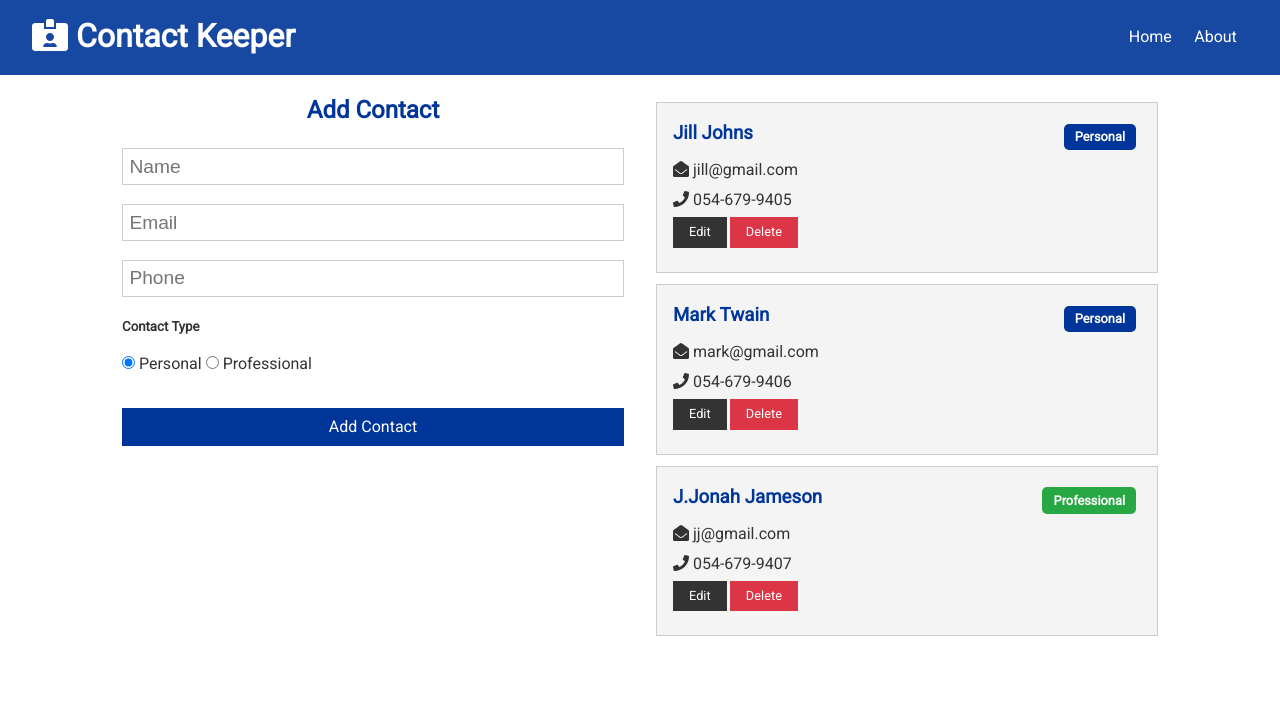
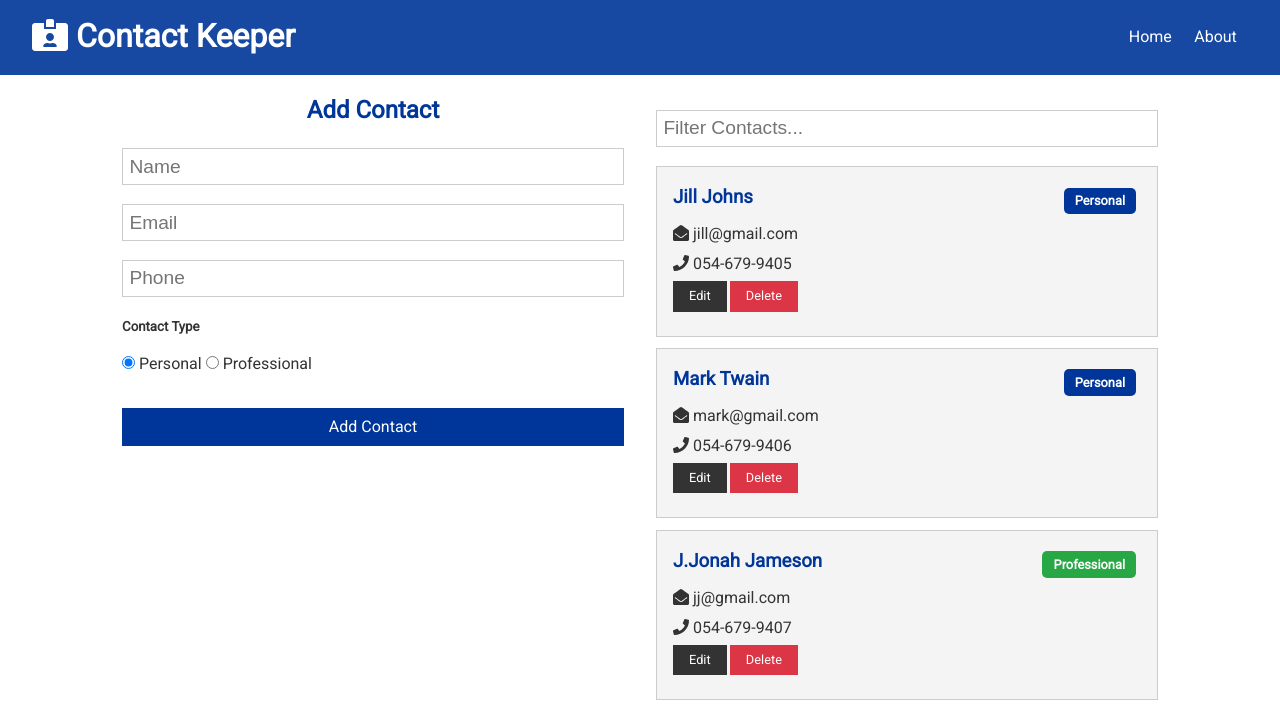
Before and after one commit to gadaharon/Contacts-Manager, a React (Create React App) app in the folder client/: page / in a window 1280 px wide. Shown: the top 714 px of the page. Built offline with nearby package versions, Linux system fonts and the light colour scheme.

Commit message:
create filter component

```diff
--- /dev/null
+++ b/client/src/components/contacts/ContactsFilter.js
@@ -0,0 +1,35 @@
+import React, { useContext, useRef, useEffect } from "react";
+import ContactContext from "../../context/contacts/ContactContext";
+
+const ContactsFilter = () => {
+  const contactContext = useContext(ContactContext);
+  const { filterContacts, clearFilter, filtered } = contactContext;
+  const text = useRef("");
+
+  useEffect(() => {
+    if (filtered === null) {
+      text.current.value = "";
+    }
+  });
+
+  const onChange = e => {
+    if (text.current.value !== "") {
+      filterContacts(e.target.value);
+    } else {
+      clearFilter();
+    }
+  };
+
+  return (
+    <form>
+      <input
+        ref={text}
+        type="text"
+        placeholder="Filter Contacts..."
+        onChange={onChange}
+      />
+    </form>
+  );
+};
+
+export default ContactsFilter;
--- a/client/src/components/pages/Home.js
+++ b/client/src/components/pages/Home.js
@@ -1,6 +1,7 @@
 import React from "react";
 import Contacts from "../contacts/Contacts";
 import ContactForm from "../contacts/ContactForm";
+import ContactFilter from '../contacts/ContactsFilter';
 
 const Home = () => {
   return (
@@ -9,6 +10,7 @@ const Home = () => {
         <ContactForm />
       </div>
       <div>
+      <ContactFilter />
         <Contacts />
       </div>
     </div>
```
